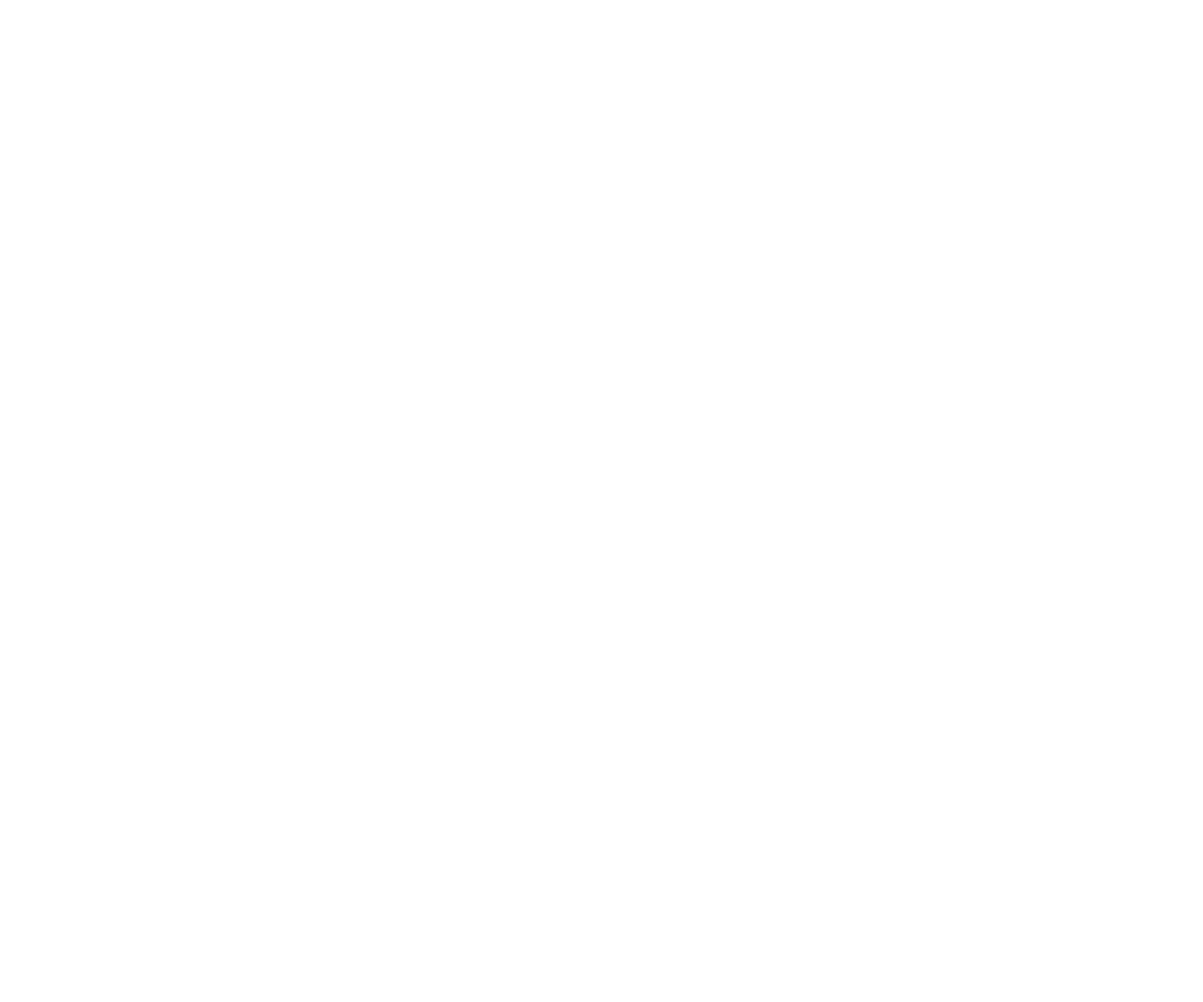
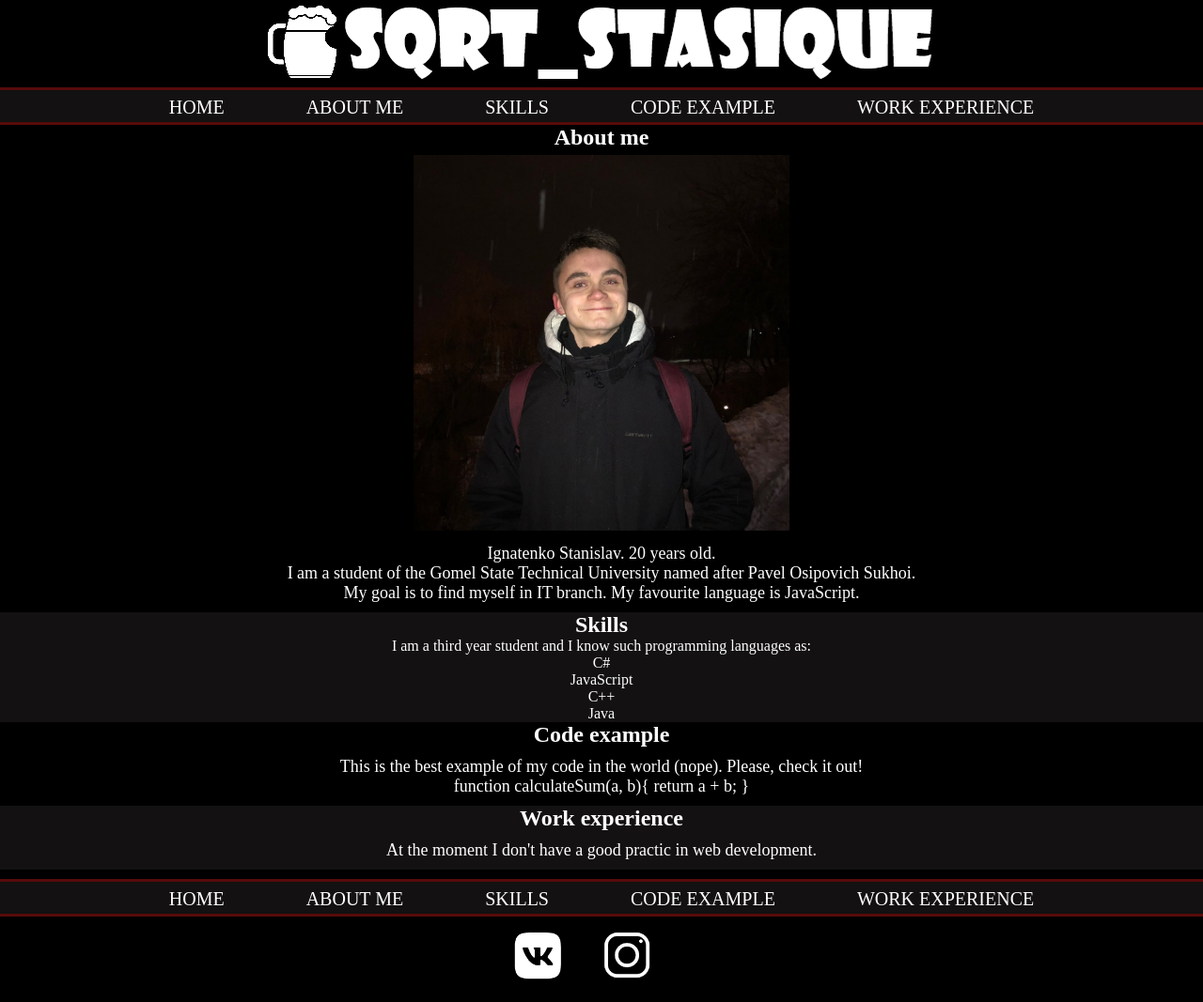
Before and after one commit to IgnatenkoStas/rsschool-cv, a plain HTML site: page index.html in a window 1280 px wide. Shown: the whole page at 94% size. Before the commit the page ends 800 px from the top, so only its background shows below. Drawn offline with Linux system fonts and the light colour scheme.

Commit message:
feat: add result information

```diff
--- a/index.html
+++ b/index.html
@@ -1,12 +1,105 @@
 <!DOCTYPE html>
 <html lang="en">
+
 <head>
     <meta charset="UTF-8">
     <meta http-equiv="X-UA-Compatible" content="IE=edge">
     <meta name="viewport" content="width=device-width, initial-scale=1.0">
     <title>Document</title>
+    <link rel="stylesheet" href="style.css">
 </head>
+
 <body>
+    <header>
+        <div class="logo">
+            <a href="index.html"><img src="pics/monoLogo.png" class="graficLogo" alt="logo"></a>
+        </div>
+        <nav class="navigation">
+            <ul class="greyBackground">
+                <li onclick="scrollFunction('home')">HOME</li>
+                <li onclick="scrollFunction('aboutMe')">ABOUT ME</li>
+                <li onclick="scrollFunction('skills')">SKILLS</li>
+                <li onclick="scrollFunction('codeExample')">CODE EXAMPLE</li>
+                <li onclick="scrollFunction('workExperience')">WORK EXPERIENCE</li>
+            </ul>
+        </nav>
+    </header>
 
+    <main class="aboutMe">
+        <section class="blackBackground">
+
+            <h2>About me</h2>
+            <div class='myPhoto'>
+                <a href="https://www.instagram.com/sqrt_stasique/"><img src="pics/myOwnPhoto.jpg" height="400"
+                        alt="myOwnPhoto"></a>
+            </div>
+            <p>
+                Ignatenko Stanislav. 20 years old.<br>
+                I am a student of the Gomel State Technical University named after Pavel Osipovich Sukhoi.<br>
+                My goal is to find myself in IT branch. My favourite language is JavaScript.
+            </p>
+        </section>
+
+        <section class="greyBackground">
+            <h2>Skills</h2>
+            <div>
+                I am a third year student and I know such programming languages as:
+                <ul>
+                    <li>C#</li>
+                    <li>JavaScript</li>
+                    <li>C++</li>
+                    <li>Java</li>
+                </ul>
+            </div>
+        </section>
+
+        <section class="blackBackground">
+            <h2>Code example</h2>
+            <p>
+                This is the best example of my code in the world (nope). Please, check it out!<br>
+                function calculateSum(a, b){
+                return a + b;
+                }
+            </p>
+        </section>
+
+        <section class="greyBackground">
+            <h2>Work experience</h2>
+            <p>
+                At the moment I don't have a good practic in web development.
+            </p>
+        </section>
+    </main>
+
+
+
+
+    <footer class="blackBackground">
+        <nav class="navigation">
+            <ul class="greyBackground">
+                <!-- <li><a href="#">HOME</a></li> -->
+                <li onclick="scrollFunction('home')">HOME</li>
+                <li onclick="scrollFunction('aboutMe')">ABOUT ME</li>
+                <li onclick="scrollFunction('skills')">SKILLS</li>
+                <li onclick="scrollFunction('codeExample')">CODE EXAMPLE</li>
+                <li onclick="scrollFunction('workExperience')">WORK EXPERIENCE</li>
+                <!-- <li>ABOUT ME</li>
+                <li>SKILLS</li>
+                <li><a href="#">CODE EXAMPLE</a></li>
+                <li>WORK EXPERIENCE</li> -->
+            </ul>
+        </nav>
+        <ul class="socialIcons">
+            <li>
+                <a href="https://vk.com/sqrtstasique"><img src="pics/vk_black.png" width="50" height="50" alt="VK"></a>
+            </li>
+            <li>
+                <a href="https://www.instagram.com/sqrt_stasique/"><img src="pics/inst_black.png" width="52" height="52"
+                        alt="INST"></a>
+            </li>
+        </ul>
+    </footer>
+
+    <script src="script.js"></script>
 </body>
 </html>
--- /dev/null
+++ b/script.js
@@ -0,0 +1,11 @@
+function scrollFunction(key) {
+    let element = document.documentElement;
+
+    switch(key) {
+        case 'home': element.scrollTop = 0; break;
+        case 'aboutMe': element.scrollTop = 136; break;
+        case 'skills': element.scrollTop = 654; break;
+        case 'codeExample': element.scrollTop = 773; break;
+        case 'workExperience': element.scrollTop = 864; break;
+    }
+}
--- a/style.css
+++ b/style.css
@@ -1,3 +1,132 @@
-body {
+* {
+    margin: 0;
+    padding: 0;
+}
+
+a {
+    text-decoration: none;
+}
+
+li {
+    text-decoration: none;
+    list-style: none;
+}
+
+.logo {
+    background: #000;
+    width: 100%;
+
+    /* для выравнивания по центру */
+    display: flex;
+    justify-content: center;
+}
+
+.myPhoto {
+    background: #000;
+    width: 100%;
+
+    padding-top: 5px;
+
+    display: flex;
+    justify-content: center;
+}
+
+p {
+    color: white;
+    font-size: large;
+    text-align: center;
+    padding: 10px;
+}
+
+ul {
+    color: white;
+    text-align: center;
+}
+
+.graficLogo {
+    max-width: 100%;
+    padding: 5px;
+
+    /* для адаптивной верстки */
+    box-sizing: border-box;
+}
+
+footer, .topNav {
+    height: auto;
+    width: 100%;
+    margin: 10px auto;
+    background-color: #beb7b7;
+    text-align: center;
+}
+
+.navigation {
+    margin: 0;
+    color: black;
+    font-size: 28px;
+}
+
+.topNav a:hover {
+    border: 3px solid black;
+    border-radius: 15px;
+    color: black;
+    background: white;
+}
+
+.navigation li:hover {
+    border-bottom: 2px solid white;
+    cursor: pointer;
+}
+
+.blackBackground {
+    background: #000;
+}
+
+.greyBackground {
+    background: rgb(19, 17, 17);
 
 }
+
+.greyBackground , .blackBackground {
+    text-align: center;
+    color: white;
+    width: 100%;
+    height: auto;
+}
+
+footer {
+    margin: 0;
+    padding-top: 10px;
+    padding-bottom: 20px;
+}
+
+.socialIcons a img:hover {
+    background: rgb(87, 11, 11);
+    border-radius: 25%;
+}
+
+footer div {
+    padding-top: 10px;
+}
+
+.navigation li {
+    display: inline;
+
+    color: white;
+    font-size: 20px;
+    margin: 0 40px;
+}
+
+.navigation ul {
+    border-top: 3px solid rgb(87, 11, 11);
+    border-bottom: 3px solid rgb(87, 11, 11);
+    padding-bottom: 2px;
+}
+
+.socialIcons li {
+    display: inline;
+    margin-right: 40px;
+}
+
+.socialIcons {
+    margin-top: 15px;
+}
```
Also changed, not shown: pics/inst_black.png (added), pics/inst_white.png (added), pics/logo1.png (added), pics/monoLogo.png (added), pics/myOwnLogo_black.jpg (added), pics/myOwnLogo_white.jpg (added), pics/myOwnPhoto.jpg (added), pics/vk_black.png (added), pics/vk_white.png (added).
